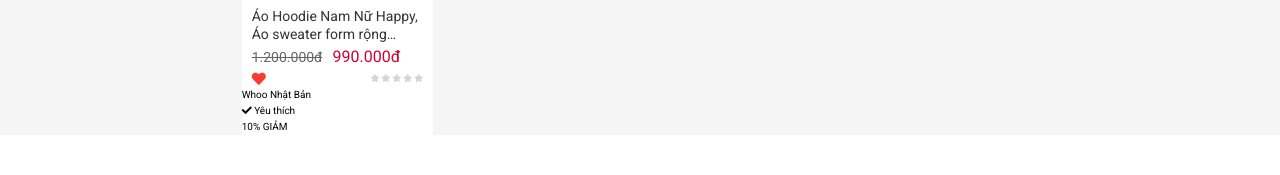
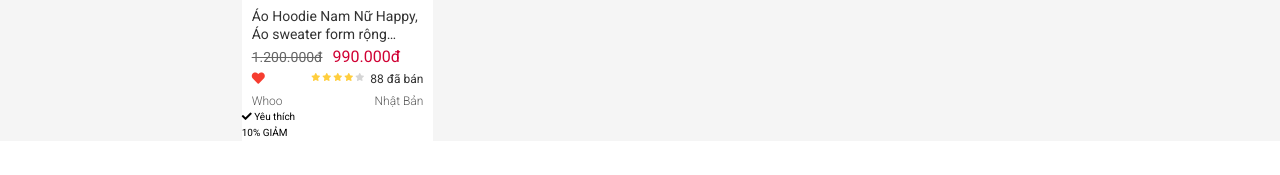
Before and after one commit to UnFameeee/E-Commerce--BASIC, a plain HTML site: page final_proj/index.html in a window 1280 px wide. Shown: the part 421-596 px from the top of the page. Drawn offline with nearby package versions, Linux system fonts and the light colour scheme.

Commit message:
product item

```diff
--- a/final_proj/asset/css/base.css
+++ b/final_proj/asset/css/base.css
@@ -4,7 +4,7 @@
     --black-color: #000;
     --text-color: #333;
     --border-color: #dbdbdb;
-
+    --star-gold-color: #ffce3e;
     --header-height: 120px;
     --navbar-height: 36px;
     --header-search-section-height: calc(var(--header-height) - var(--navbar-height))
--- a/final_proj/asset/css/main.css
+++ b/final_proj/asset/css/main.css
@@ -607,6 +607,7 @@
     border-radius: 2px;
     box-shadow: 0 1px 5px rgb(189, 189, 189);
     overflow: hidden;
+    z-index: 1;
     display: none;
 }
 
@@ -700,6 +701,7 @@
     border-radius: 2px;
     box-shadow: 0 2px 8px rgba(0, 0, 0, 0.2);
     animation: fadeIn ease-in 0.2s;
+    z-index: 1;
     display: none;
     cursor: default;
 }
@@ -1029,7 +1031,7 @@
 }
 
 .product-item__like{
-    font-size: 1.4rem;
+    font-size: 1.3rem;
 }
 
 i.product-item__like-icon-fill {
@@ -1048,10 +1050,26 @@ i.product-item__like-icon-fill {
 .product-item__rating{
     font-size: 0.8rem;
     color: #d5d5d5;
+    margin: -1px 0 0 auto;
+}
+
+.product-item__rating-star--gold {
+    color: var(--star-gold-color);
+}
+
+.product-item__sold{
+    font-size: 1.2rem;
+    color: var(--text-color);
+    margin-left: 6px;
 }
 
 .product-item__origin{
-
+    display: flex;
+    justify-content: space-between;
+    margin: 6px 10px 0;
+    color: #595959;
+    font-size: 1.2rem;
+    font-weight: 300;
 }
 
 .product-item__brand{
--- a/final_proj/index.html
+++ b/final_proj/index.html
@@ -377,12 +377,14 @@
                                             </span>
 
                                             <span class="product-item__rating">
-                                                <i class="fas fa-star"></i>
-                                                <i class="fas fa-star"></i>
-                                                <i class="fas fa-star"></i>
-                                                <i class="fas fa-star"></i>
+                                                <i class="product-item__rating-star--gold fas fa-star"></i>
+                                                <i class="product-item__rating-star--gold fas fa-star"></i>
+                                                <i class="product-item__rating-star--gold fas fa-star"></i>
+                                                <i class="product-item__rating-star--gold fas fa-star"></i>
                                                 <i class="fas fa-star"></i>
                                             </span>
+
+                                            <div class="product-item__sold">88 đã bán</div>
                                         </div>
 
                                         <div class="product-item__origin">
```
